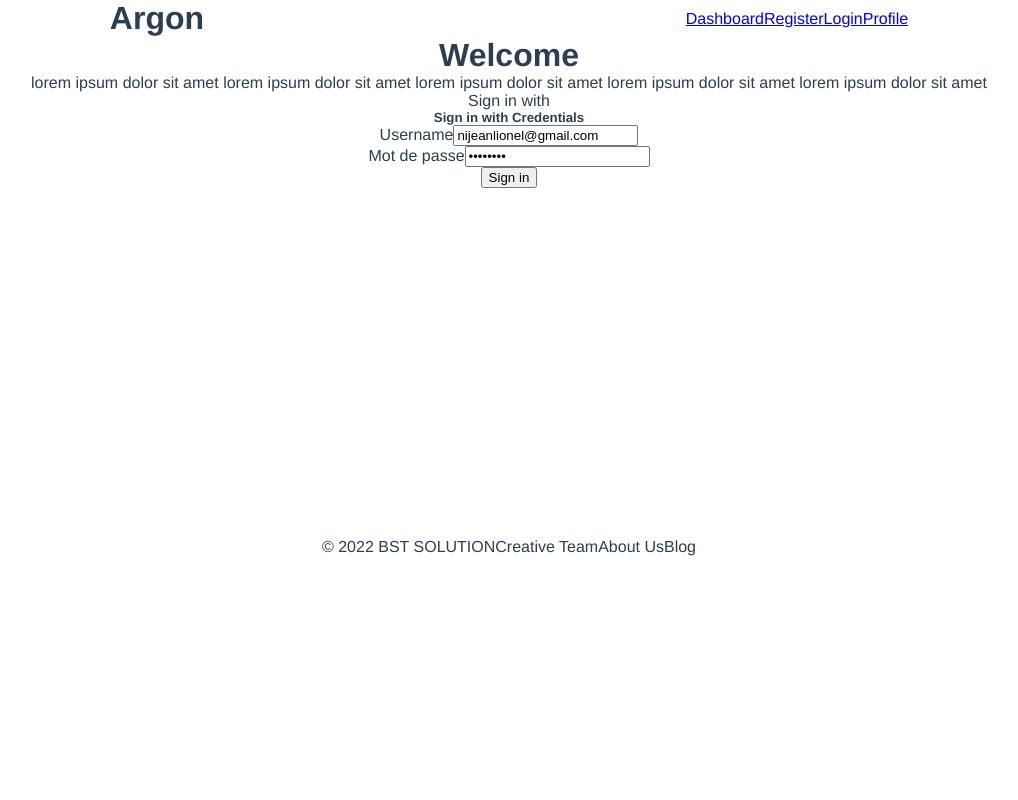
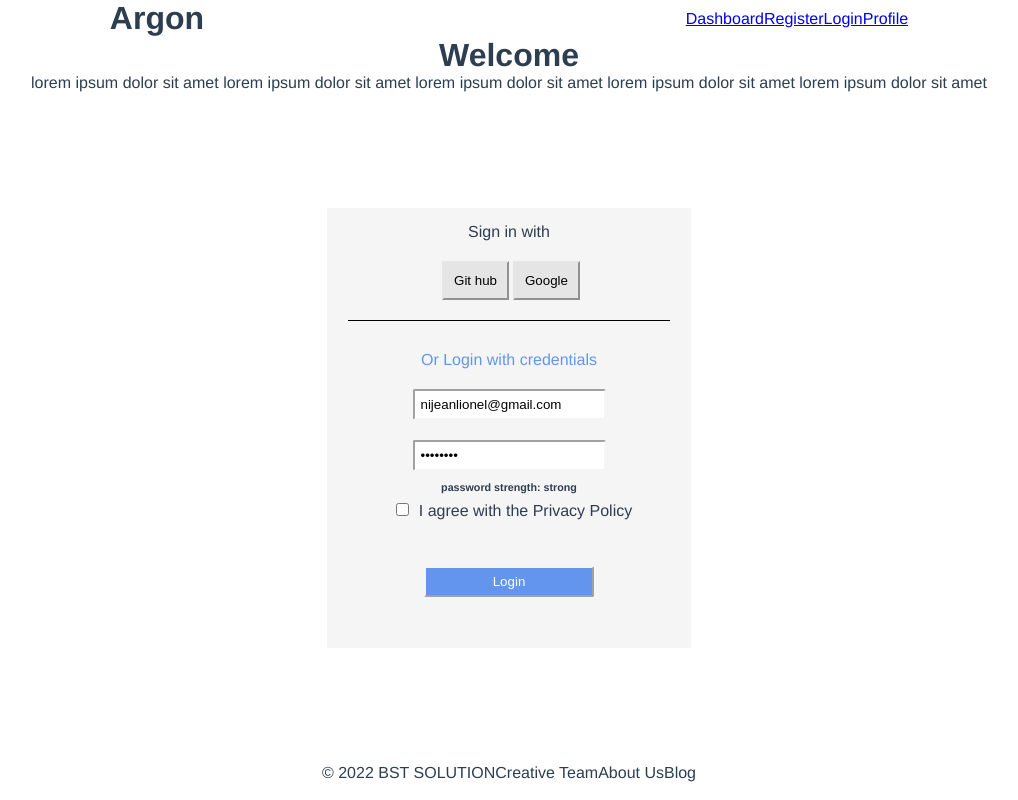
Before and after one commit to Jean-Lionel/bst_solution_ui, a Vue app: page /login in a window 1280 px wide. Shown: the whole page, without its empty margins (131-1149 px from the left). Built offline with nearby package versions, Linux system fonts and the light colour scheme.

Commit message:
login form style

```diff
--- a/src/components/Login/LoginForm.vue
+++ b/src/components/Login/LoginForm.vue
@@ -1,26 +1,39 @@
 <template>
     <div class="login-form">
-        <div>
-            <div>Sign in with</div>
+        <div class="loginbox">
+            <div class="login_header">
+                <p>Sign in with</p>
+                <div class="signbtn">
+                    <button class="btn btn-light"><i class="fa fa-github" aria-hidden="true"></i>
+                      Git hub</button>
 
-            <div>
-                <h5>Sign in with Credentials</h5>
+                    <button class="btn btn-light"><i class="fa fa-google" aria-hidden="true"></i>Google</button>
+                </div>
 
-                <form @submit.prevent="submit">
-                    <div>
-                        <label for="username">Username</label>
-                        <input type="text"  v-model="form.email"  required>
-                    </div>
-                    <div>
-                        <label for="password">Mot de passe</label>
-                        <input type="password" v-model="form.password" required>
-                    </div>
-                    <div class="login-error"> {{ errorMessage }}</div>
-                    <div>
-                        <button>Sign in</button>
-                    </div>
-                </form>
             </div>
+
+
+            <div class="rectanglebox">
+                <p class="text-primary text-center">Or Login with credentials</p>
+                <div>
+                    <form @submit.prevent="submit">
+
+                        <input type="text" v-model="form.email"  required ><i class="fa fa-envelope" aria-hidden="true"></i>
+                        <input type="password" v-model="form.password" required><i class="fa fa-unlock-alt" aria-hidden="true"></i>
+
+                        <h6 >password strength: <span class="text-primary">strong</span></h6>
+
+                        <input type="checkbox">I agree with the Privacy Policy
+                        <div>
+                            <input type="submit" value="Login" class="reg">
+                        </div>
+
+                    </form>
+
+                </div>
+
+            </div>
+
         </div>
 
     </div>
@@ -68,9 +81,65 @@ export default {
     color: red;
 }
 .login-form{
+    width: 30%;
+height: 84vh;
+background: #FFFFFF;
+display:flex;
+justify-content: center;
+align-items: center;
+}
 
-    width: 363px;
-    height: 446px;
-    background: #FFFFFF;
+.loginbox{
+
+border:1px solid whitesmoke;
+padding: 10px;
+margin:10px;
+background-color: #f5f5f5;
+}
+.loginbox .login_header{
+    text-align: center;
+    margin: 4px;
+
+}
+.rectanglebox{
+    border-top:1px solid black;
+    padding: 20px;
+    margin: 10px;
+}
+.rectanglebox p{
+    color:#6495ed;
+    padding: 10px;
+}
+.rectanglebox  i{
+    position: relative;
+    bottom: 30px;
+    left: 10px;
+
+}
+.rectanglebox .reg{
+    background-color: #6495ed;
+    width: 60%;
+    text-align: center;
+    color: white;
+    margin-top: 40px;
+
+}
+form input {
+    margin:10px;
+    border-radius: 2px;
+    padding: 6px;
+    border-color: whitesmoke;
+    background-color: white;
+    widows:100vh;
+
+}
+.signbtn{
+    margin: 20px;
+}
+.signbtn button{
+    margin-left: 4px;
+    padding: 10px;
+    background-color:#e5e5e5 ;
+    border-color: #e5e5e5;
 }
 </style>
--- a/src/components/Login/NavBar.vue
+++ b/src/components/Login/NavBar.vue
@@ -30,5 +30,7 @@ export default {
 .base-login{
     display: flex;
     justify-content: space-between;
+
 }
+
 </style>
```
Also changed, not shown: 1 other file (tests, documents, lock files or other folders).
